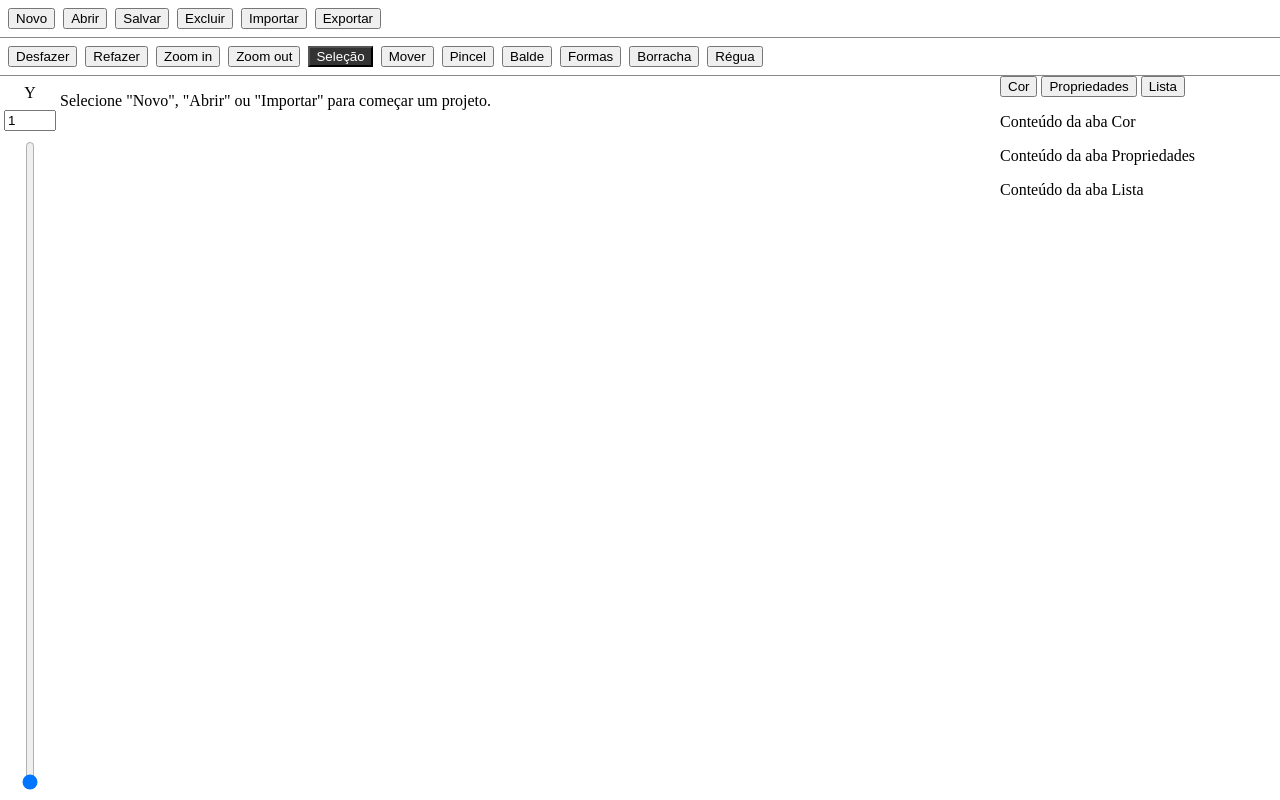
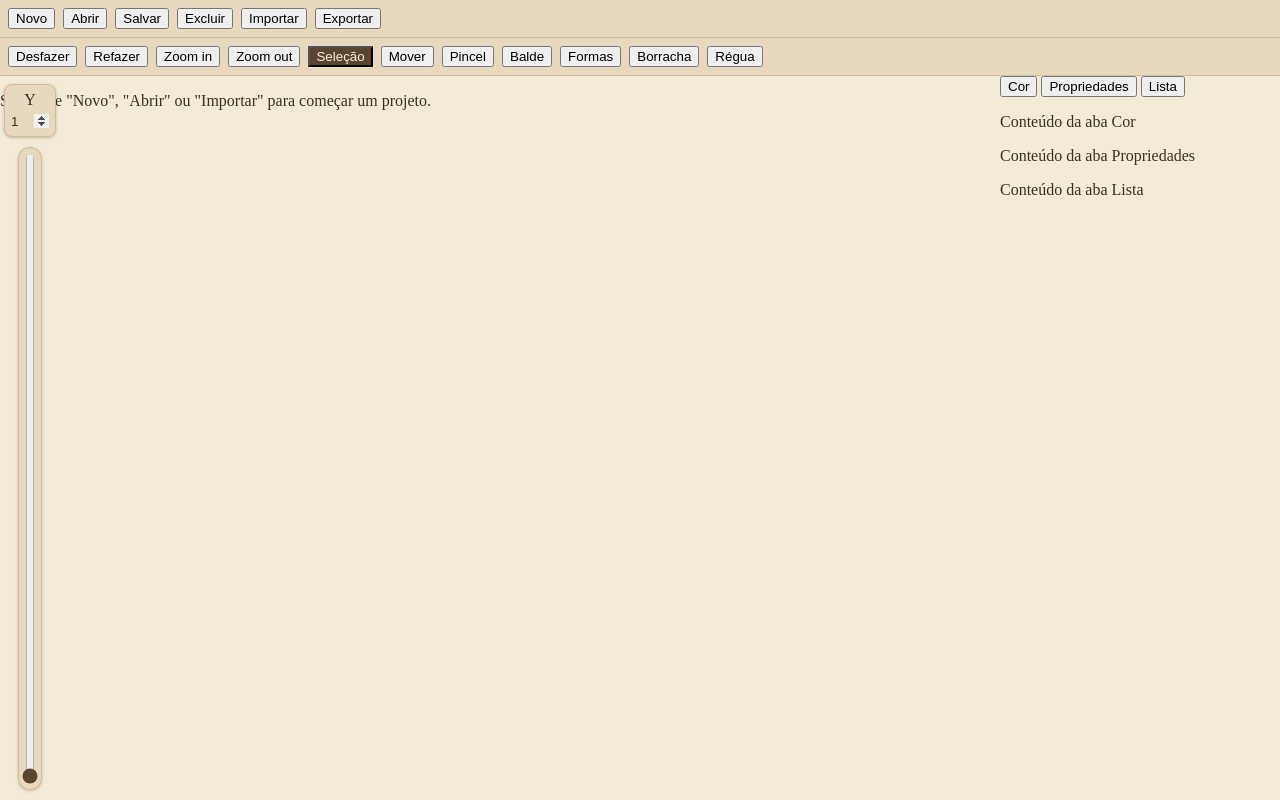
Before and after one commit to Fooeks/minecraft-blueprint-editor, a plain HTML site: page index.html in a window 1280 px wide. Drawn offline with Linux system fonts and the light colour scheme.

Commit message:
Adiciona mudanças visuais

```diff
--- a/css/estilo.css
+++ b/css/estilo.css
@@ -6,6 +6,8 @@ html, body {
 body {
     display: grid;
     grid-template-rows: auto auto minmax(0, 1fr);
+    background-color: #f3ead8;
+    color: #3a2f22;
 }
 
 #gestao-projetos,
@@ -13,12 +15,13 @@ body {
     display: flex;
     gap: 8px;
     padding: 8px;
-    border-bottom: 1px solid #888;
+    border-bottom: 1px solid #cdbd9b;
+    background-color: #e6d9bf;
 }
 
 #barra-ferramentas button.marcado {
-    background: #333;
-    color: #fff;
+    background: #5a4630;
+    color: #f7f0df;
 }
 
 #editor {
@@ -35,11 +38,43 @@ body {
     padding: 8px 4px;
     box-sizing: border-box;
     min-height: 0;
+    grid-column: 1;
+    grid-row: 1;
+    z-index: 1;
+    pointer-events: none;
+}
+
+#caixa-campo-camada-y {
+    display: flex;
+    flex-direction: column;
+    align-items: center;
+    gap: 4px;
+    box-sizing: border-box;
+    width: 100%;
+    padding: 6px 4px;
+    background-color: #e6d9bf;
+    border: 1px solid #cdbd9b;
+    border-radius: 8px;
+    box-shadow: 0 1px 3px rgba(58, 47, 34, 0.25);
+    pointer-events: auto;
 }
 
 #campo-camada-y {
     width: 100%;
     box-sizing: border-box;
+    pointer-events: auto;
+    background: transparent;
+    border: none;
+    color: inherit;
+}
+
+#campo-camada-y:focus-visible {
+    outline: 2px solid #5a4630;
+    outline-offset: 1px;
+}
+
+#campo-camada-y::-webkit-inner-spin-button {
+    opacity: 1;
 }
 
 #slider-camada-y {
@@ -47,15 +82,40 @@ body {
     direction: rtl;
     flex: 1;
     min-height: 0;
+    pointer-events: auto;
+
+    accent-color: #5a4630;
+    box-sizing: border-box;
+    padding: 6px 4px;
+    border-radius: 999px;
+    box-shadow:
+        inset 0 0 0 1px #cdbd9b,
+        inset 0 0 0 8px #e6d9bf,
+        0 1px 3px rgba(58, 47, 34, 0.25);
+}
+
+#slider-camada-y:hover {
+    border-color: #5a4630;
+    box-shadow:
+        inset 0 0 0 1px #5a4630,
+        inset 0 0 0 8px #e6d9bf,
+        0 1px 3px rgba(58, 47, 34, 0.25);
+}
+
+#slider-camada-y:focus-visible {
+    outline: 2px solid #5a4630;
+    outline-offset: 4px;
 }
 
 #grid {
     overflow: hidden;
+    grid-column: 1 / 3;
+    grid-row: 1;
 }
 
 #grid-desenho {
     display: block;
-    background: #c49f56;
+    background: #f7f0df;
     touch-action: none;
 }
 
@@ -65,4 +125,6 @@ body {
 
 #painel-lateral {
     overflow: auto;
+    grid-column: 3;
+    grid-row: 1;
 }
--- a/index.html
+++ b/index.html
@@ -36,8 +36,10 @@
     <div id="editor">
 
         <aside id="camada-y">
-            <label for="campo-camada-y">Y</label>
-            <input id="campo-camada-y" type="number" min="1" max="99" value="1">
+            <div id="caixa-campo-camada-y">
+                <label for="campo-camada-y">Y</label>
+                <input id="campo-camada-y" type="number" min="1" max="99" value="1">
+            </div>
             <input id="slider-camada-y" type="range" aria-label="Camada Y" min="1" max="99" value="1">
         </aside>
 
--- a/js/grid.js
+++ b/js/grid.js
@@ -46,7 +46,7 @@ function criarGrid() {
 
     const limites = calcularLimitesVisiveis();
 
-    contexto.strokeStyle = "#e40d0d";
+    contexto.strokeStyle = "rgba(90, 70, 40, 0.25)";
     contexto.lineWidth = 1;
 
     const topo = celulaZParaPixel(limites.primeiraCelulaZ);
@@ -93,8 +93,9 @@ function calcularTamanhoMinimoCelula(dimensaoX, dimensaoZ, celulaX, celulaZ) {
 
 export function restringirTamanhoCelula(tamanho) {
     const minimo = calcularTamanhoMinimoCelula(estado.projetoAberto.dimensaoX, estado.projetoAberto.dimensaoZ, gridDesenho.width, gridDesenho.height);
+    const minimoZoom = Math.max(minimo, 6);
 
-    return restringirValor(tamanho, minimo, 60);
+    return restringirValor(tamanho, minimoZoom, 60);
 }
 
 function aplicarLimiteDeTamanho() {
```
